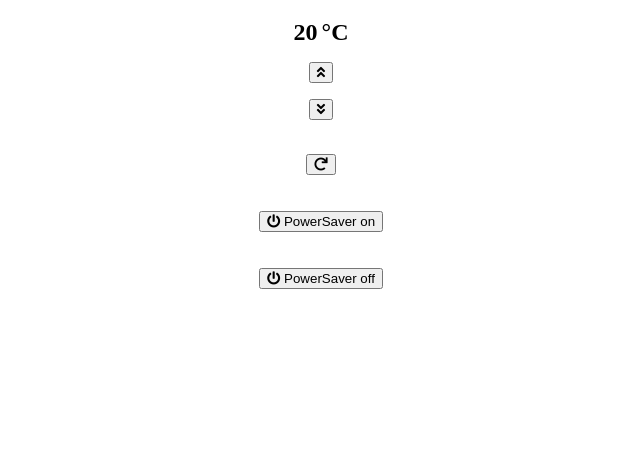
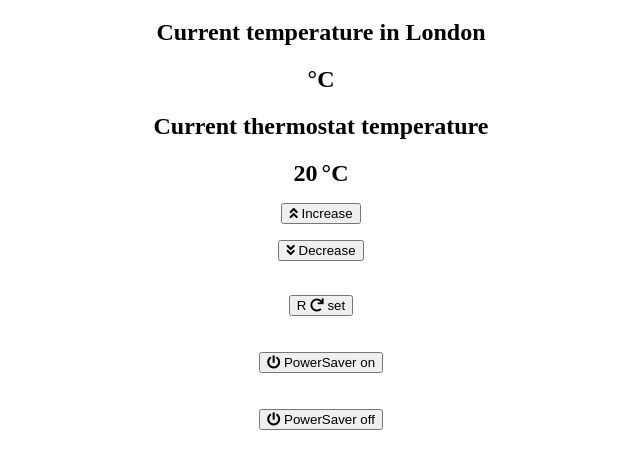
Before and after one commit to kiedunne/ThermostatApp, a plain HTML site: page index.html in a window 1280 px wide. Shown: the part 61-530 px from the top of the page, without its empty margins (319-959 px from the left). Drawn offline with nearby package versions, Linux system fonts and the light colour scheme; no server answers.

Commit message:
finished adding Weather API to index/interface

```diff
--- a/index.html
+++ b/index.html
@@ -5,14 +5,19 @@
   </head>
   <body>
     <center><h1>THERMOSTAT</h1></center>
-    <center>
-      <h2 id="temperature" style="display: inline;"></h2>
+    <center><h2> Current temperature in London</h2>
+      <h2 style="display: inline;"></h2>
+      <h2 id="current-temperature" style="display: inline;"></h2>
       <h2 style="display: inline;">&#176;C</h2>
+      <p><h2> Current thermostat temperature</h2>
+        <h2 id="temperature" style="display: inline;"></h2>
+        <h2 style="display: inline;">&#176;C</h2>
+      </p>
     </center>
-    <center><p><button id="temp-up"><i class="fas fa-angle-double-up"></i></button></p>
-      <p><button id="temp-down"><i class="fas fa-angle-double-down"></i></button></p>
+    <center><p><button id="temp-up"><i class="fas fa-angle-double-up"></i> Increase </button></p>
+      <p><button id="temp-down"><i class="fas fa-angle-double-down"></i> Decrease </button></p>
     </center>
-    <br><center><button id="reset"><i class="fas fa-redo"></i></button></center></br>
+    <br><center><button id="reset">R <i class="fas fa-redo"></i> set</button></center></br>
     <br><center><button id="powersaver-on"><i class="fas fa-power-off"></i> PowerSaver on</button><center></br>
     <br><center><button id="powersaver-off"><i class="fas fa-power-off"></i> PowerSaver off</button><center></br>
     <script src="src/Thermostat.js"></script>
--- a/interface.js
+++ b/interface.js
@@ -1,6 +1,10 @@
 $(document).ready(function() {
   var thermostat = new Thermostat();
   updateTemperature();
+
+  $.get('http://api.openweathermap.org/data/2.5/weather?q=Paris,fr&appid=bf2af1e7a6110d131268a1c3bdb9606f&units=metric', function(data) {
+    $('#current-temperature').text(data.main.temp);
+  })
 
   $('#temp-up').click(function (){
     thermostat.increaseTemperature();
```
